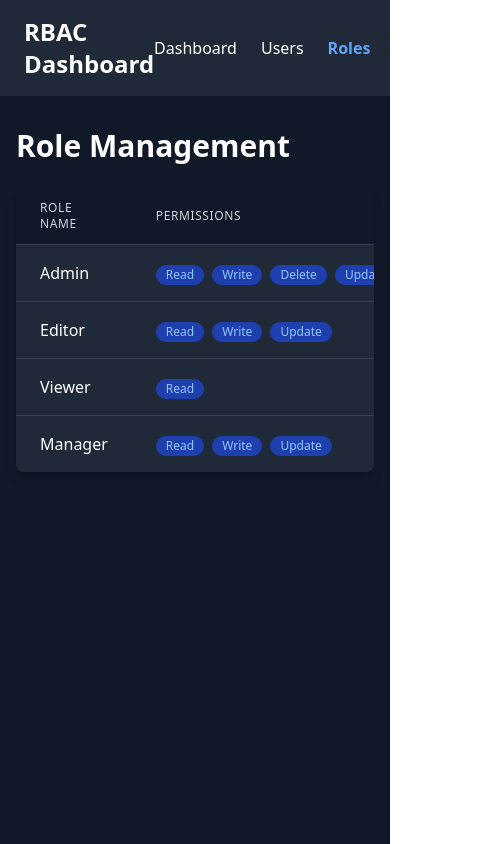
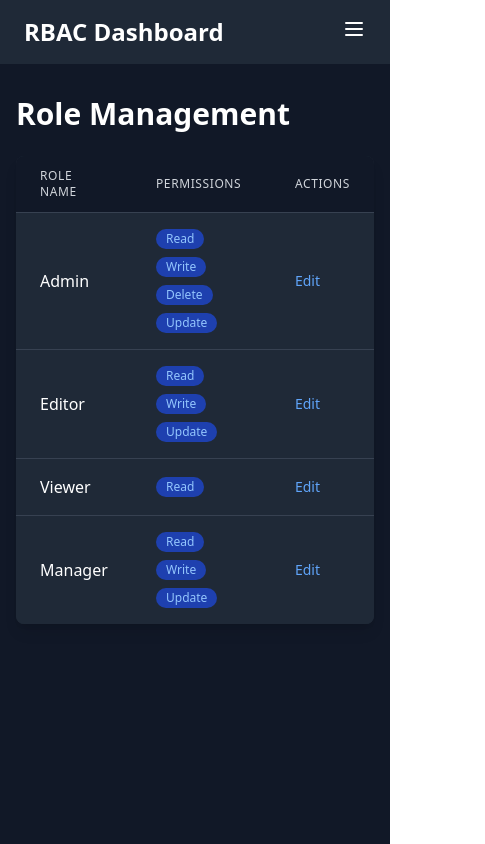
Before and after one commit to omp28/rbac-ui, a React (Create React App) app: page /roles in a window 390 px wide. Shown: the whole page, 485 px wide, since content can reach past the window. Built offline with nearby package versions, Linux system fonts and the light colour scheme.

Commit message:
UI: major refinement

```diff
--- a/package.json
+++ b/package.json
@@ -6,6 +6,7 @@
     "@testing-library/jest-dom": "^5.17.0",
     "@testing-library/react": "^13.4.0",
     "@testing-library/user-event": "^13.5.0",
+    "framer-motion": "^11.11.17",
     "react": "^18.3.1",
     "react-dom": "^18.3.1",
     "react-router-dom": "^6.28.0",
--- a/src/App.js
+++ b/src/App.js
@@ -10,9 +10,9 @@ import NotFound from "./pages/NotFound";
 const App = () => {
   return (
     <Router>
-      <div className="min-h-screen bg-gray-900 text-gray-100">
+      <div className="min-h-screen bg-gray-900 text-gray-100 flex flex-col">
         <Navbar />
-        <div className="container mx-auto px-4 py-8">
+        <div className="flex-grow container mx-auto px-4 py-8 overflow-x-auto">
           <Routes>
             <Route path="/" element={<Dashboard />} />
             <Route path="/users" element={<UserManagement />} />
--- a/src/components/Navbar.js
+++ b/src/components/Navbar.js
@@ -1,22 +1,51 @@
-import React from "react";
+import React, { useState } from "react";
 import { Link, useLocation } from "react-router-dom";
+import { motion } from "framer-motion";
 
 const Navbar = () => {
   const location = useLocation();
+  const [isMenuOpen, setIsMenuOpen] = useState(false);
 
   const isActive = (path) => location.pathname === path;
 
+  const navItems = [
+    { path: "/", label: "Dashboard" },
+    { path: "/users", label: "Users" },
+    { path: "/roles", label: "Roles" },
+    { path: "/permissions", label: "Permissions" },
+  ];
+
   return (
-    <nav className="bg-gray-800 text-white px-6 py-4">
+    <nav className="bg-gray-800 text-white px-6 py-4 sticky top-0 z-10">
       <div className="container mx-auto flex justify-between items-center">
         <h1 className="text-2xl font-bold">RBAC Dashboard</h1>
-        <ul className="flex space-x-6">
-          {[
-            { path: "/", label: "Dashboard" },
-            { path: "/users", label: "Users" },
-            { path: "/roles", label: "Roles" },
-            { path: "/permissions", label: "Permissions" },
-          ].map(({ path, label }) => (
+        <div className="md:hidden">
+          <button
+            onClick={() => setIsMenuOpen(!isMenuOpen)}
+            className="text-white focus:outline-none"
+          >
+            <svg
+              className="h-6 w-6 fill-current"
+              viewBox="0 0 24 24"
+              xmlns="http://www.w3.org/2000/svg"
+            >
+              {isMenuOpen ? (
+                <path
+                  fillRule="evenodd"
+                  clipRule="evenodd"
+                  d="M18.278 16.864a1 1 0 0 1-1.414 1.414l-4.829-4.828-4.828 4.828a1 1 0 0 1-1.414-1.414l4.828-4.829-4.828-4.828a1 1 0 0 1 1.414-1.414l4.829 4.828 4.828-4.828a1 1 0 1 1 1.414 1.414l-4.828 4.829 4.828 4.828z"
+                />
+              ) : (
+                <path
+                  fillRule="evenodd"
+                  d="M4 5h16a1 1 0 0 1 0 2H4a1 1 0 1 1 0-2zm0 6h16a1 1 0 0 1 0 2H4a1 1 0 0 1 0-2zm0 6h16a1 1 0 0 1 0 2H4a1 1 0 0 1 0-2z"
+                />
+              )}
+            </svg>
+          </button>
+        </div>
+        <ul className="hidden md:flex space-x-6">
+          {navItems.map(({ path, label }) => (
             <li key={path}>
               <Link
                 to={path}
@@ -30,6 +59,29 @@ const Navbar = () => {
           ))}
         </ul>
       </div>
+
+      {isMenuOpen && (
+        <motion.ul
+          className="absolute top-0 left-0 w-full bg-gray-800 text-white flex flex-col items-start px-6 py-4 space-y-4 md:hidden"
+          initial={{ opacity: 0, y: -20 }}
+          animate={{ opacity: 1, y: 0 }}
+          transition={{ duration: 0.3 }}
+        >
+          {navItems.map(({ path, label }) => (
+            <motion.li key={path} whileHover={{ scale: 1.05 }}>
+              <Link
+                to={path}
+                className={`block hover:text-blue-400 transition-colors duration-200 ${
+                  isActive(path) ? "text-blue-400 font-semibold" : ""
+                }`}
+                onClick={() => setIsMenuOpen(false)}
+              >
+                {label}
+              </Link>
+            </motion.li>
+          ))}
+        </motion.ul>
+      )}
     </nav>
   );
 };
--- a/src/components/PermissionsManagement.js
+++ b/src/components/PermissionsManagement.js
@@ -1,5 +1,6 @@
 import React, { useState, useEffect } from "react";
 import { fetchUsers, fetchRoles, fetchPermissions } from "../mock/api";
+import { motion } from "framer-motion";
 
 const PermissionsManagement = () => {
   const [users, setUsers] = useState([]);
@@ -39,10 +40,16 @@ const PermissionsManagement = () => {
       <h2 className="text-3xl font-bold text-gray-100 mb-6">
         Permissions Management
       </h2>
-      <div className="bg-gray-800 shadow-lg rounded-lg p-6">
+      <motion.div
+        initial={{ opacity: 0, y: 20 }}
+        animate={{ opacity: 1, y: 0 }}
+        transition={{ duration: 0.5 }}
+        className="bg-gray-800 shadow-lg rounded-lg p-6"
+      >
         <h3 className="text-2xl font-semibold mb-4 text-gray-200">
           User Permissions Overview
         </h3>
+        <div className="overflow-x-auto">
           <table className="min-w-full divide-y divide-gray-700 bg-gray-900 rounded-lg">
             <thead>
               <tr>
@@ -69,9 +76,12 @@ const PermissionsManagement = () => {
               {users.map((user) => {
                 const userPermissions = getRolePermissions(user.role);
                 return (
-                <tr
+                  <motion.tr
                     key={user.id}
-                  className="hover:bg-gray-900 transition-all duration-300"
+                    initial={{ opacity: 0 }}
+                    animate={{ opacity: 1 }}
+                    transition={{ duration: 0.3 }}
+                    className="hover:bg-gray-700 transition-all duration-300"
                   >
                     <td className="px-6 py-4 text-white">{user.name}</td>
                     <td className="px-6 py-4 text-gray-300">{user.role}</td>
@@ -95,12 +105,13 @@ const PermissionsManagement = () => {
                         )}
                       </td>
                     ))}
-                </tr>
+                  </motion.tr>
                 );
               })}
             </tbody>
           </table>
         </div>
+      </motion.div>
     </div>
   );
 };
--- a/src/components/RoleManagement.js
+++ b/src/components/RoleManagement.js
@@ -1,6 +1,7 @@
 import React, { useState, useEffect } from "react";
 import Modal from "./Modal";
 import { fetchRoles } from "../mock/api";
+import { motion } from "framer-motion";
 
 const RoleManagement = () => {
   const [roles, setRoles] = useState([]);
@@ -37,6 +38,7 @@ const RoleManagement = () => {
     <div className="space-y-6">
       <h2 className="text-3xl font-bold text-white mb-6">Role Management</h2>
       <div className="bg-gray-800 shadow-lg rounded-lg overflow-hidden transition-all duration-300 hover:shadow-xl">
+        <div className="overflow-x-auto">
           <table className="min-w-full divide-y divide-gray-700">
             <thead className="bg-gray-900">
               <tr>
@@ -53,35 +55,41 @@ const RoleManagement = () => {
             </thead>
             <tbody className="bg-gray-800 divide-y divide-gray-700">
               {roles.map((role) => (
-              <tr
+                <motion.tr
                   key={role.id}
+                  initial={{ opacity: 0 }}
+                  animate={{ opacity: 1 }}
+                  transition={{ duration: 0.3 }}
                   className="hover:bg-gray-700 hover:border hover:border-gray-500 transition-all duration-300"
                 >
                   <td className="px-6 py-4 whitespace-nowrap text-white">
                     {role.name}
                   </td>
-                <td className="px-6 py-4 whitespace-nowrap">
+                  <td className="px-6 py-4">
+                    <div className="flex flex-wrap gap-2">
                       {role.permissions.map((perm, index) => (
                         <span
                           key={index}
-                      className="inline-flex items-center px-2.5 py-0.5 rounded-full text-xs font-medium bg-blue-800 text-blue-300 mr-2"
+                          className="inline-flex items-center px-2.5 py-0.5 rounded-full text-xs font-medium bg-blue-800 text-blue-300"
                         >
                           {perm}
                         </span>
                       ))}
+                    </div>
                   </td>
                   <td className="px-6 py-4 whitespace-nowrap text-sm font-medium">
                     <button
-                    className="text-blue-400 hover:text-blue-500 transition-colors duration-200"
+                      className="text-blue-400 hover:text-blue-300 transition-colors duration-200"
                       onClick={() => handleEdit(role)}
                     >
                       Edit
                     </button>
                   </td>
-              </tr>
+                </motion.tr>
               ))}
             </tbody>
           </table>
+        </div>
       </div>
 
       {showModal && currentRole && (
--- a/src/components/UserManagement.js
+++ b/src/components/UserManagement.js
@@ -1,6 +1,7 @@
 import React, { useState, useEffect } from "react";
 import Modal from "./Modal";
 import { fetchUsers } from "../mock/api";
+import { motion } from "framer-motion";
 
 const UserManagement = () => {
   const [users, setUsers] = useState([]);
@@ -35,9 +36,10 @@ const UserManagement = () => {
 
   return (
     <div className="space-y-6">
-      <h2 className="text-3xl font-bold text-gray-800 mb-6">User Management</h2>
-      <div className="bg-bg-gray-800 shadow-lg rounded-lg overflow-hidden transition-all duration-300 hover:shadow-xl">
-        <table className="min-w-full divide-y divide-gray-200">
+      <h2 className="text-3xl font-bold text-gray-100 mb-6">User Management</h2>
+      <div className="bg-gray-800 shadow-lg rounded-lg overflow-hidden transition-all duration-300 hover:shadow-xl">
+        <div className="overflow-x-auto">
+          <table className="min-w-full divide-y divide-gray-700">
             <thead className="bg-gray-900">
               <tr>
                 <th className="px-6 py-3 text-left text-xs font-medium text-gray-300 uppercase tracking-wider">
@@ -56,8 +58,11 @@ const UserManagement = () => {
             </thead>
             <tbody className="bg-gray-800 divide-y divide-gray-700">
               {users.map((user) => (
-              <tr
+                <motion.tr
                   key={user.id}
+                  initial={{ opacity: 0 }}
+                  animate={{ opacity: 1 }}
+                  transition={{ duration: 0.3 }}
                   className="hover:bg-gray-700 hover:border hover:border-gray-500 transition-all duration-300"
                 >
                   <td className="px-6 py-4 whitespace-nowrap text-white">
@@ -79,16 +84,17 @@ const UserManagement = () => {
                   </td>
                   <td className="px-6 py-4 whitespace-nowrap text-sm font-medium">
                     <button
-                    className="text-indigo-600 hover:text-indigo-900 transition-colors duration-200"
+                      className="text-indigo-400 hover:text-indigo-300 transition-colors duration-200"
                       onClick={() => handleEdit(user)}
                     >
                       Edit
                     </button>
                   </td>
-              </tr>
+                </motion.tr>
               ))}
             </tbody>
           </table>
+        </div>
       </div>
 
       {showModal && (
```
Also changed, not shown: src/components/Modal.js (+34 -15 lines), src/pages/Dashboard.js (+19 -7 lines), 2 other files (tests, documents, lock files or other folders). Lines whose indentation alone changed are shown as unchanged.
